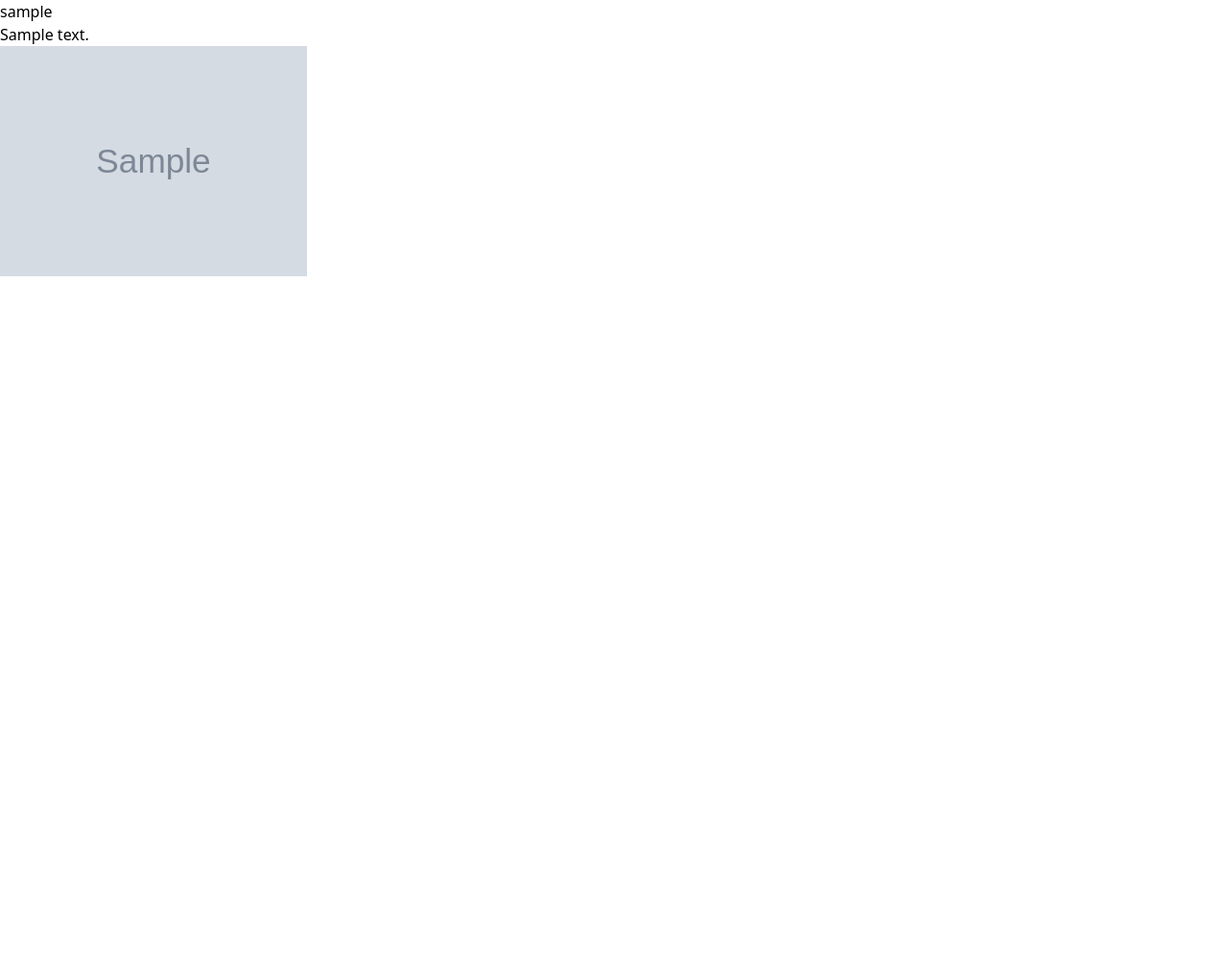
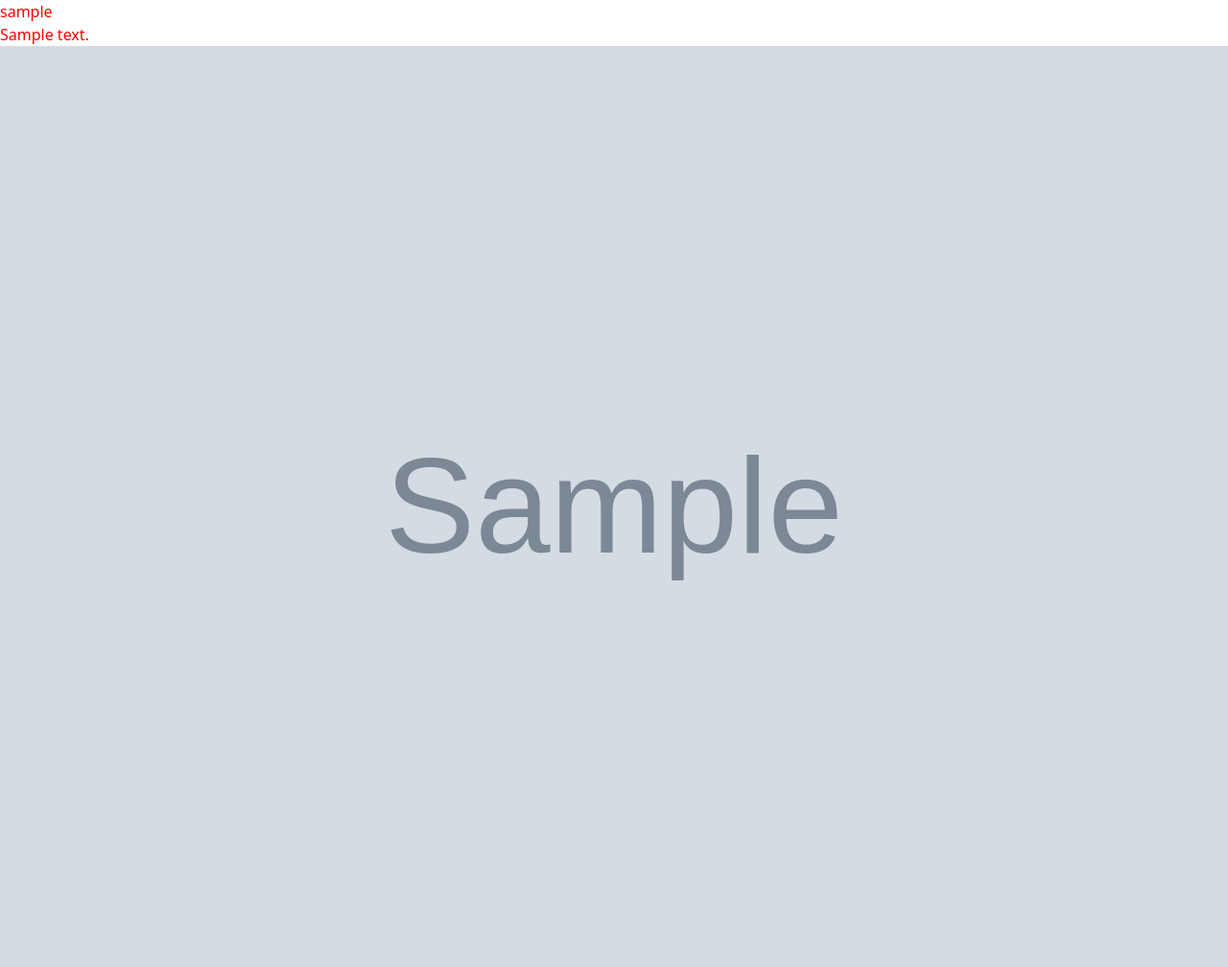
Before and after one commit to J4mesB4xter/e-commerce, a Django app: template myapp/templates/product.html in a window 1280 px wide. Shown: the whole page at 96% size. Before the commit the page ends 288 px from the top, so only its background shows below. Run offline with Django 3.2, Linux system fonts and the light colour scheme; the template is opened without the code that fills it: most values are stand-ins (such as "Sample title", 1, 10 or a date in 2020); grey boxes marked "Sample" are stand-in pictures; parts of the project's set-up code (start-up, migrations or seed data) failed here and were passed over.

Commit message:
connected css style sheet to base.html

```diff
--- /dev/null
+++ b/myapp/static/style.css
@@ -0,0 +1 @@
+*{color:red}
--- a/myapp/templates/base.html
+++ b/myapp/templates/base.html
@@ -1,8 +1,9 @@
 <!DOCTYPE html>
 <html lang="en">
+{% load static %}
 <head>
     <link href="https://unpkg.com/tailwindcss@^2/dist/tailwind.min.css" rel="stylesheet">
-    <link rel="stylesheet" href="style.css">
+    <link rel="stylesheet" href="{% static 'style.css' %}">
     <title>{% block title %}{% endblock %}</title>
 </head>
 
--- a/myapp/templates/product.html
+++ b/myapp/templates/product.html
@@ -6,9 +6,9 @@
     {% autoescape off %}
     {{ product.description }}
     {% endautoescape %}
-    <div class="container max-w-xs">
+    <div class="w-full flex">
         {% for image in images %}
-        <img class="child" src= "{{ image.url }}" alt="whoopsie">
+        <img class="child w-full" src= "{{ image.url }}" alt="whoopsie">
         {% endfor %}
     </div>
 {% endblock %}
```
